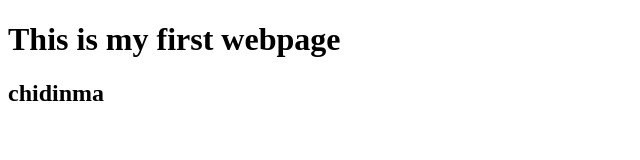
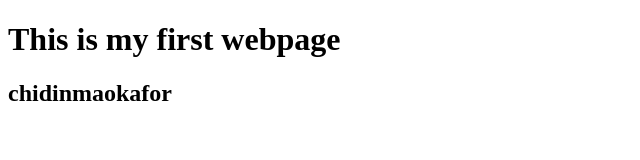
Before and after one commit to fildaokafor/myproject1, a plain HTML site: page index.html in a window 1280 px wide. Shown: the whole page, without its empty margins (0-640 px from the left). Drawn offline with Linux system fonts and the light colour scheme.

Commit message:
write something g

```diff
--- a/index.html
+++ b/index.html
@@ -6,6 +6,6 @@
 </head>
 <body>
 <h1>This is my first webpage</h1>
-<h2>chidinma</h2>
+<h2>chidinmaokafor</h2>
 </body>
 </html>
```
